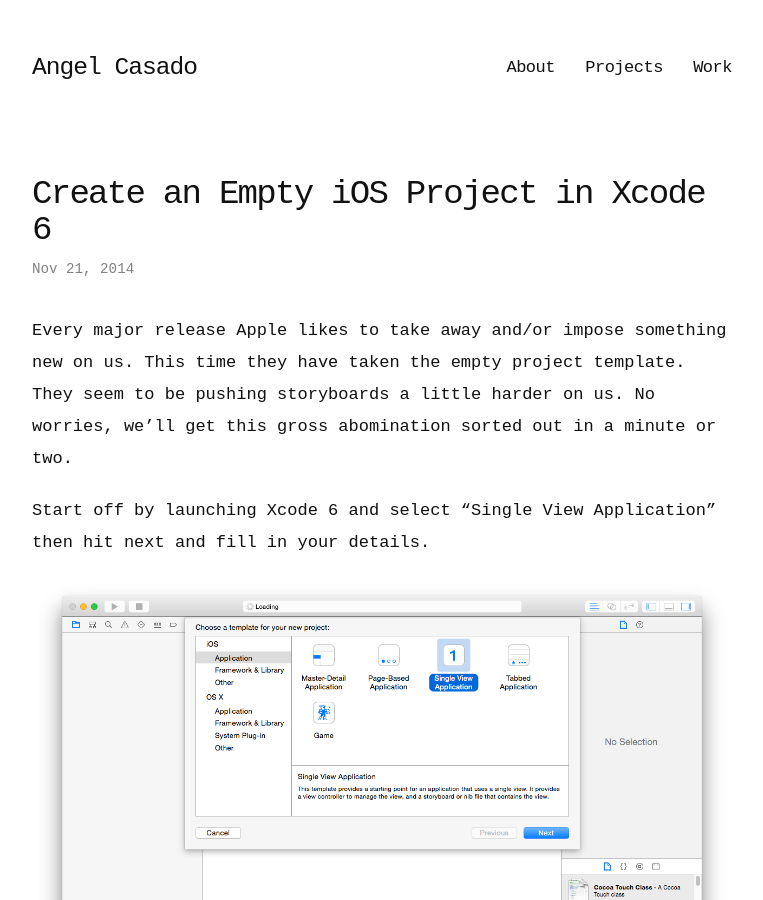
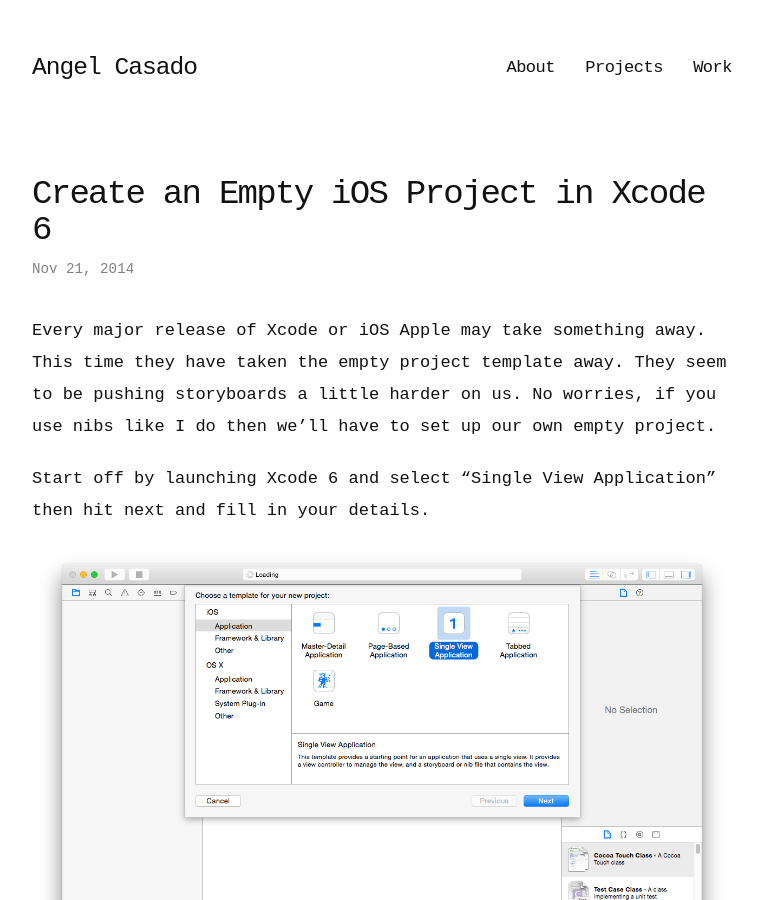
Before and after one commit to angelcasado/angelcasado.github.io, a Jekyll site: the page built from _posts/2014-11-21-xcode-6-empty-project.markdown, in a window 1280 px wide and 900 px high. Shown: the whole window, without its empty margins (258-1021 px from the left). Built offline with Jekyll 4.4.1, drawn with Linux system fonts in a browser that asks for light colours.

Commit message:
Update 2014-11-21-xcode-6-empty-project.markdown
Small changes

```diff
--- a/_posts/2014-11-21-xcode-6-empty-project.markdown
+++ b/_posts/2014-11-21-xcode-6-empty-project.markdown
@@ -5,7 +5,7 @@
 categories: news update xcode ios
 ---
 
-Every major release Apple likes to take away and/or impose something new on us. This time they have taken the empty project template. They seem to be pushing storyboards a little harder on us. No worries, we'll get this gross abomination sorted out in a minute or two.
+Every major release of Xcode or iOS Apple may take something away. This time they have taken the empty project template away. They seem to be pushing storyboards a little harder on us. No worries, if you use nibs like I do then we'll have to set up our own empty project.
 
 Start off by launching Xcode 6 and select "Single View Application" then hit next and fill in your details.
 
```
